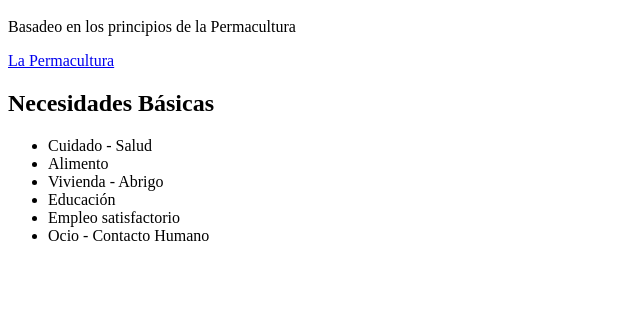
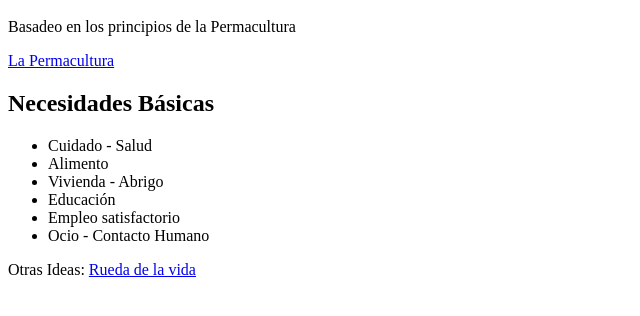
Before and after one commit to coop2540/ecofusta, a plain HTML site: page personas/necesidades_personas.html in a window 1280 px wide. Shown: the part 48-364 px from the top of the page, without its empty margins (0-640 px from the left). Drawn offline with Linux system fonts and the light colour scheme.

Commit message:
añadido enlace rueda de la vida

```diff
--- a/personas/necesidades_personas.html
+++ b/personas/necesidades_personas.html
@@ -14,5 +14,8 @@
 	<li>Empleo satisfactorio</li>
 	<li>Ocio - Contacto Humano</li>
     </ul>
+
+<p>Otras Ideas: <a href="https://www.conseguirlafelicidad.com/cap2-ruedavida" alt="rueda de la vida" target="_blank">Rueda de la vida</a></p>
+
 </body>
 </html>
```
